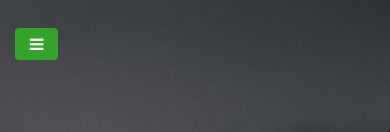
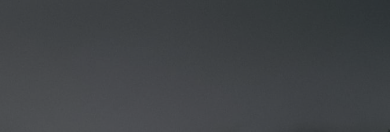
Before and after one commit to bikesbade/bikesbade.github.io, a plain HTML site: page index.html in a window 390 px wide. Shown: the top 132 px of the page. Drawn offline with nearby package versions, Linux system fonts and the light colour scheme.

Commit message:
Update index.html

```diff
--- a/index.html
+++ b/index.html
@@ -44,14 +44,6 @@ Author URL: http://w3layouts.com
 
     <section class="w3l-bootstrap-header">
         <nav class="navbar navbar-expand-lg navbar-light py-lg-3 py-2">
-            <div class="container">
-                <button class="navbar-toggler" type="button" data-toggle="collapse"
-                    data-target="#navbarSupportedContent" aria-controls="navbarSupportedContent" aria-expanded="false"
-                    aria-label="Toggle navigation">
-                    <span class="navbar-toggler-icon fa fa-bars"></span>
-                </button>
-
-            </div>
         </nav>
     </section>
     <!--  Main banner section -->
```
